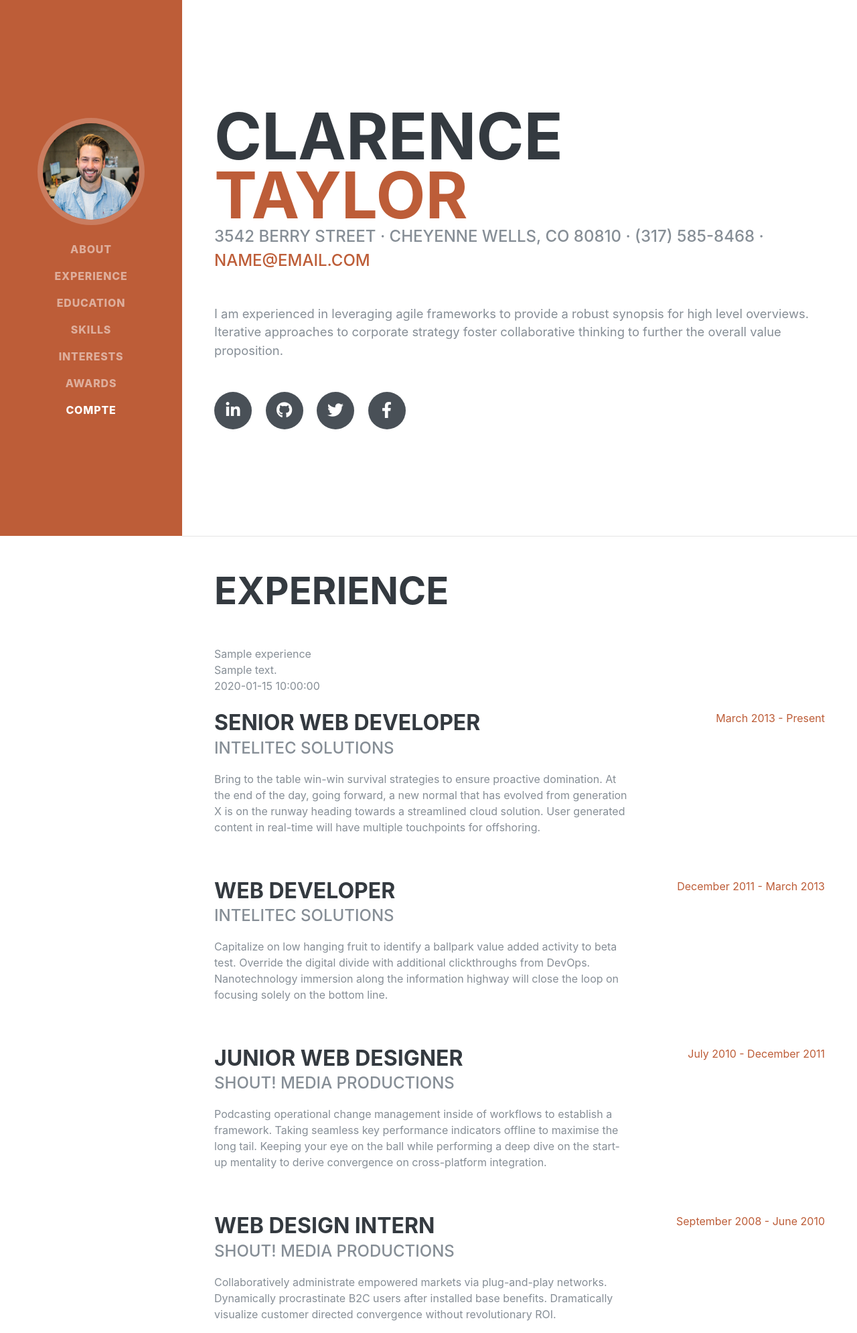
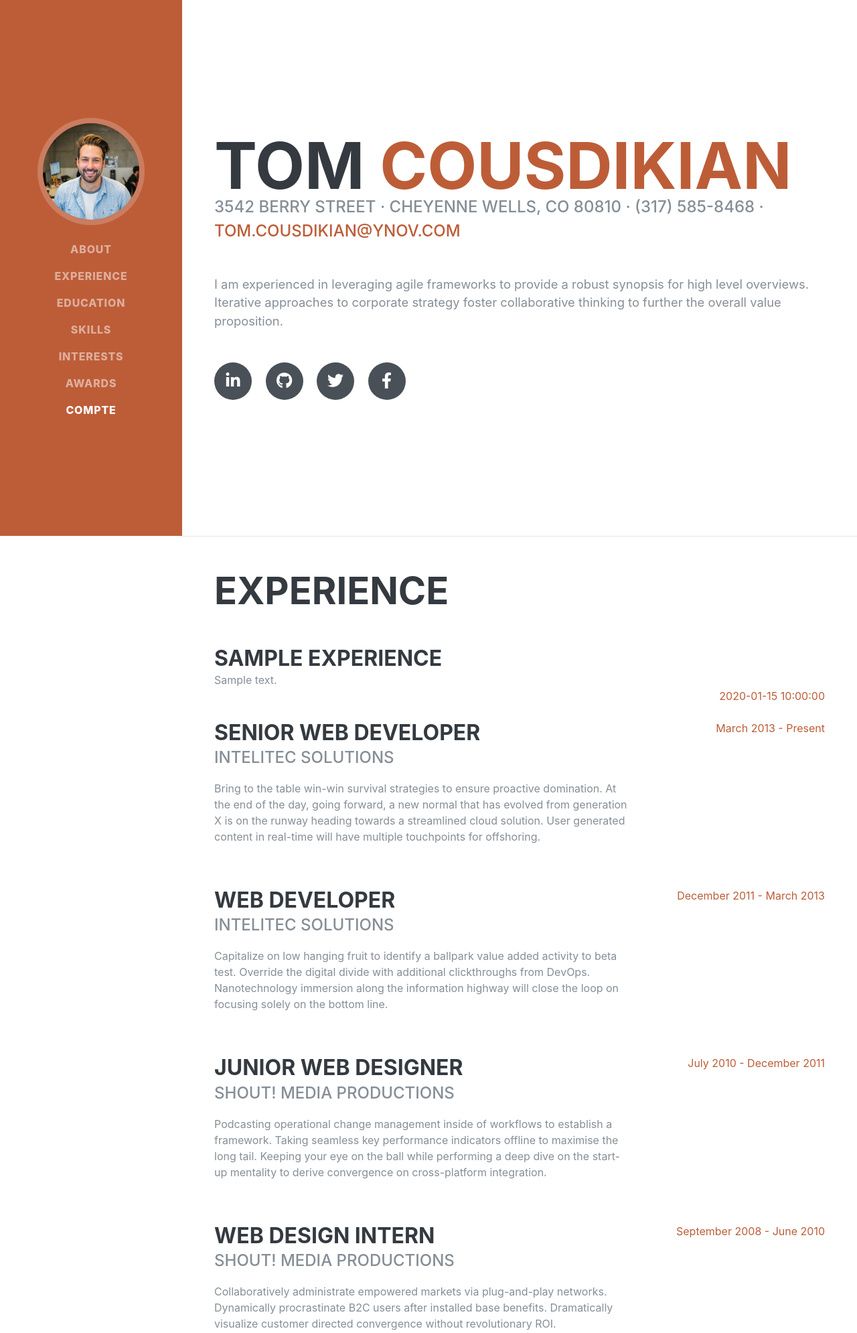
Before and after one commit to tomynov/Projet_Php, a PHP site: page / in a window 1280 px wide. Shown: the top 1990 px of the page at 67% size. Run offline with PHP 8.4, Linux system fonts and the light colour scheme; tables that the repository leaves empty or names only in its code hold one stand-in row (values such as "Sample post"); some libraries are stand-ins or nearby versions; some web fonts are replaced.

Commit message:
base_données_fonctionnelle

```diff
--- a/index.php
+++ b/index.php
@@ -69,11 +69,11 @@
 
     <section class="resume-section p-3 p-lg-5 d-flex align-items-center" id="about">
       <div class="w-100">
-        <h1 class="mb-0">Clarence
-          <span class="text-primary">Taylor</span>
+        <h1 class="mb-0">Tom
+          <span class="text-primary">COUSDIKIAN</span>
         </h1>
         <div class="subheading mb-5">3542 Berry Street · Cheyenne Wells, CO 80810 · (317) 585-8468 ·
-          <a href="mailto:name@email.com">name@email.com</a>
+          <a href="mailto:name@email.com">tom.cousdikian@ynov.com</a>
         </div>
         <p class="lead mb-5">I am experienced in leveraging agile frameworks to provide a robust synopsis for high level overviews. Iterative approaches to corporate strategy foster collaborative thinking to further the overall value proposition.</p>
         <div class="social-icons">
@@ -103,14 +103,21 @@
           $pdo = new PDO("mysql:host=localhost;dbname=php_projet","root","", array
           (PDO::ATTR_ERRMODE=>PDO::ERRMODE_EXCEPTION));
           $result = $pdo->query("SELECT * FROM experiences");
-          while ($experiences = $result->fetch(PDO::FETCH_OBJ)){
-            echo $experiences->title . "<br>";
-            echo $experiences->texte . "<br>";
-            echo $experiences->date_redaction . "<br>";
-            echo "<br>";
+          while ($experiences = $result->fetch(PDO::FETCH_OBJ))
+          {
+          ?>
+           <h3 class="mb-0"> <?php echo $experiences->title . "<br>"; ?></h3>
+           <?php
+              echo $experiences->texte . "<br>";
+            ?>
+              <div class="resume-date text-md-right">
+                <span class="text-primary"><?php echo $experiences->date_redaction . "<br>"; ?> </span>
+              </div>
+          <?php
+              echo "<br>";
+          }
+          ?>
 
-}
-        ?>
 
         <div class="resume-item d-flex flex-column flex-md-row justify-content-between mb-5">
           <div class="resume-content">
```
Also changed, not shown: expe.php (added, +9 -0 lines).
